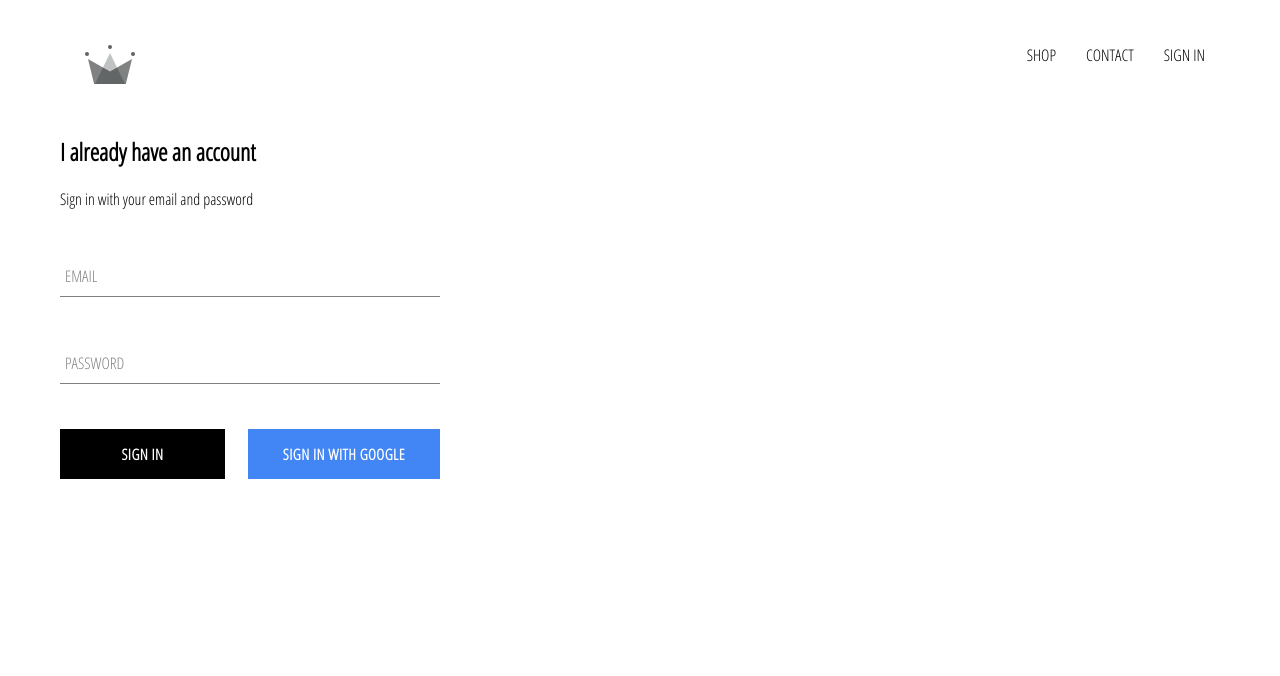
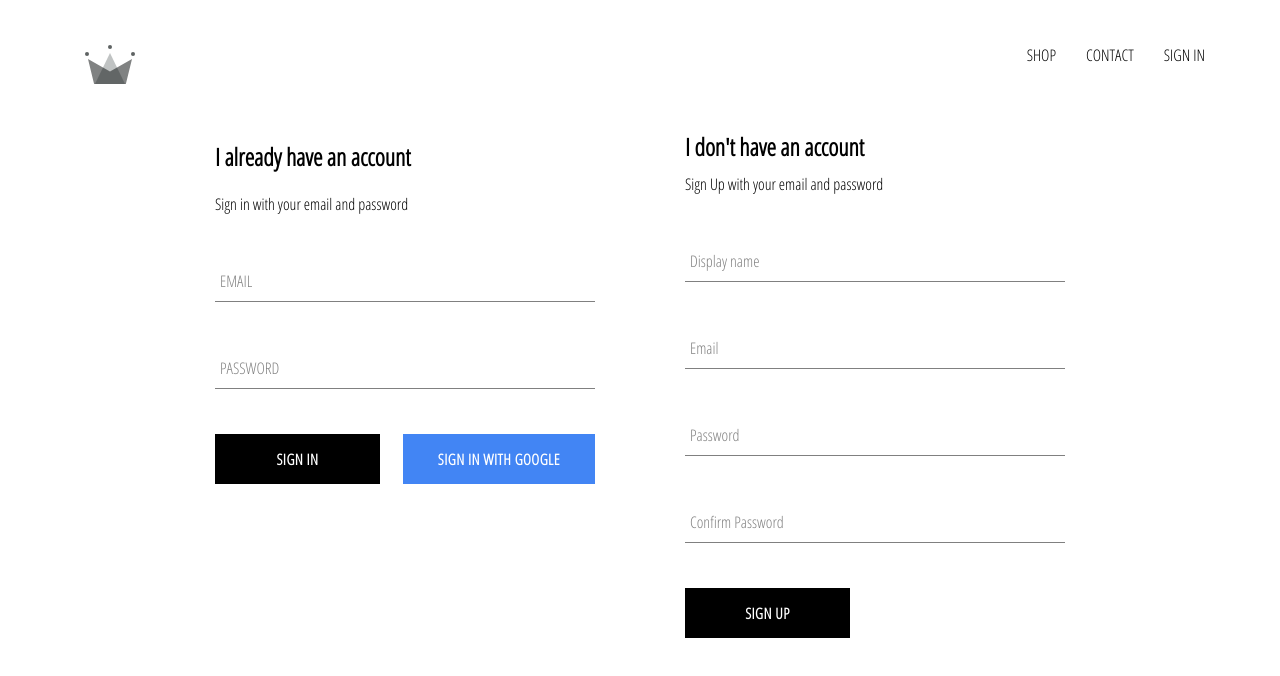
Before and after one commit to SagarNepali/snapps.wears, a React (Create React App) app: page /signin in a window 1280 px wide. Shown: the top 676 px of the page. Built offline with nearby package versions, Linux system fonts and the light colour scheme; no server answers.

Commit message:
User signup and sign in from firestore

```diff
--- a/src/App.js
+++ b/src/App.js
@@ -6,7 +6,7 @@
 import Header from './component/header/header'
 import SignInAndSignUpPage from './pages/sign-in-and-sign-up/sign-in-and-sign-up'
 import React from 'react'
-import {auth} from './firebase/firebase.utils'
+import {auth, createUserProfileDocument} from './firebase/firebase.utils'
 
 class App extends React.Component {
 
@@ -22,8 +22,25 @@
   unsubscribeFromAuth = null;
 
   componentDidMount(){
-    this.unsubscribeFromAuth = auth.onAuthStateChanged(user => {
-      this.setState({currentUser:user})
+    this.unsubscribeFromAuth = auth.onAuthStateChanged(async userAuth => {
+      if(userAuth){
+
+        const userRef = await createUserProfileDocument(userAuth);
+         userRef.onSnapshot(snapshot=>{
+          this.setState(
+            {
+              currentUser: {
+                id:snapshot.id,
+              ...snapshot.data()
+              }
+            }, () =>{
+              console.log(this.state)
+              }
+          );
+        });
+
+      }
+      this.setState({currentUser:userAuth})
     })
   }
 
--- /dev/null
+++ b/src/component/sign-up/sign-up.jsx
@@ -0,0 +1,78 @@
+import React from 'react';
+import CustomButton from '../custom-button/custom-button';
+import FormInput from '../form-input/form-input';
+import {auth, createUserProfileDocument} from '../../firebase/firebase.utils'
+
+import './sign-up.scss'
+
+class SignUp extends React.Component{
+
+    constructor(){
+        super();
+
+        this.state={
+            'displayName':'',
+            'email':'',
+            'password':'',
+            'confirmPassword':''
+        }
+    }
+
+    handleSubmit = async event =>
+    {
+        event.preventDefault();
+        const {displayName,email,password,confirmPassword} = this.state;
+
+        if(password!= confirmPassword){
+            alert("Passwords dont match")
+            return ;
+        }
+
+        alert(password)
+
+        try{
+            const {user} = await auth.createUserWithEmailAndPassword(email,password);
+
+            await createUserProfileDocument(user, {displayName});
+
+            this.setState=({
+                'displayName':'',
+                'email':'',
+                'password':'',
+                'confirmPassword':''
+            })
+
+        }catch(e){
+            console.log(e.message);
+        }
+
+    }
+
+    handleChange = event => {
+        const{name,value} = event.target;
+
+        this.setState({[name]:value})
+    }
+
+    render(){
+        const {displayName,email,password,confirmPassword} = this.state;
+        return(
+            <div className='sign-up'>
+                <h2 className='title'>I don't have an account</h2>
+                <span>Sign Up with your email and password</span>
+
+                <form className='sign-up-form' onSubmit={this.handleSubmit}>
+                    <FormInput type='text' value={displayName} label='Display name' name='displayName' required onChange={this.handleChange}/>
+                    <FormInput type='email' value={email} label='Email' name='email' onChange={this.handleChange}/>
+                    <FormInput type='password' value={password} label='Password' name='password' onChange={this.handleChange}/>
+                    <FormInput type='password' value={confirmPassword} label='Confirm Password' name='confirmPassword' onChange={this.handleChange}/>
+
+                    <CustomButton type='submit'>Sign up</CustomButton>
+
+                </form>
+            </div>
+        )
+    }
+}
+
+export default SignUp;
--- /dev/null
+++ b/src/component/sign-up/sign-up.scss
@@ -0,0 +1,9 @@
+.sign-up{
+    display:flex;
+    flex-direction: column;
+    width: 380px;
+
+    .title{
+        margin: 10px 0;
+    }
+}
--- a/src/firebase/firebase.utils.js
+++ b/src/firebase/firebase.utils.js
@@ -14,6 +14,33 @@
     measurementId: "G-NTB8V90TT1"
 };
 
+export const createUserProfileDocument = async (userAuth, additionalData) =>{
+    if(!userAuth) return;
+
+    const userRef = firestore.doc(`users/${userAuth.uid}`);
+    const snapShot = await userRef.get();
+
+    if(!snapShot.exists){
+
+        const  {displayName,email} = userAuth;
+        const createdAt = new Date();
+
+        try{
+            await userRef.set({
+                displayName,
+                email,
+                createdAt,
+                ...additionalData
+            })
+
+        }catch(error){
+            console.log("EROR",error.message);
+        }
+
+    }
+    return userRef;
+}
+
 firebase.initializeApp(config);
 
 
--- a/src/pages/sign-in-and-sign-up/sign-in-and-sign-up.jsx
+++ b/src/pages/sign-in-and-sign-up/sign-in-and-sign-up.jsx
@@ -1,9 +1,13 @@
 import React from 'react'
 import SignIn from '../../component/sign-in/sign-in'
+import SignUp from '../../component/sign-up/sign-up'
+
+import './sign-in-and-sign-up.scss'
 
 const SignInAndSignUpPage = () => (
     <div className='sign-in-and-sign-up'>
         <SignIn/>
+        <SignUp/>
     </div>
 )
 
--- a/src/pages/sign-in-and-sign-up/sign-in-and-sign-up.scss
+++ b/src/pages/sign-in-and-sign-up/sign-in-and-sign-up.scss
@@ -0,0 +1,6 @@
+.sign-in-and-sign-up{
+    width: 850px;
+    display: flex;
+    margin: 30px auto;
+    justify-content: space-between;
+}
```
